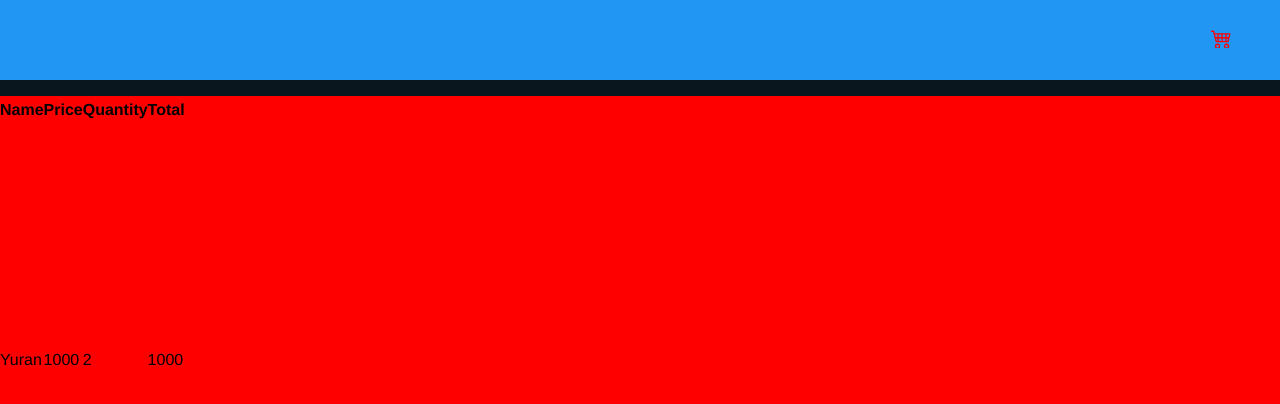
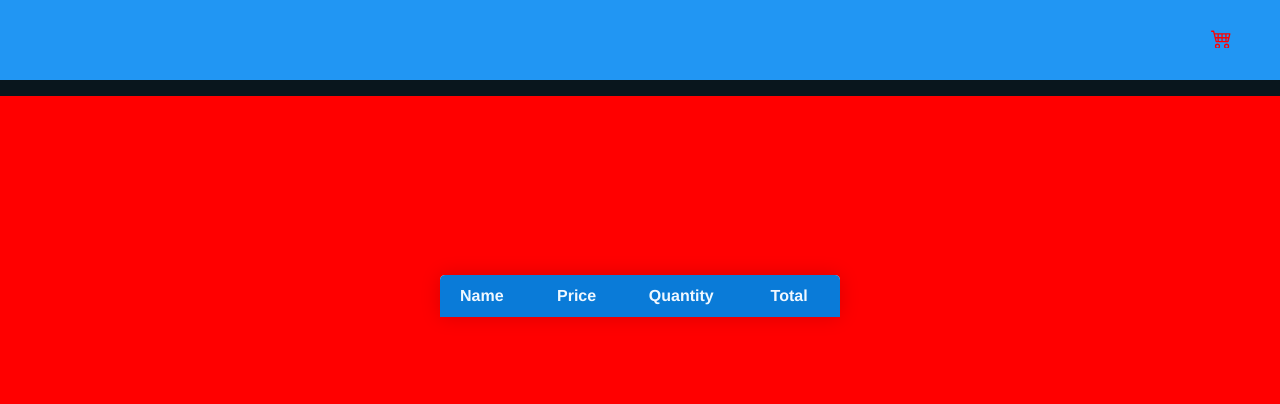
Before and after one commit to yuransimao/CarShopping, a React (Vite) app: page /Finalizar in a window 1280 px wide. Shown: the top 404 px of the page. Built offline with nearby package versions, Linux system fonts and the light colour scheme.

Commit message:
adding styling

```diff
--- a/src/Components/Table/table.jsx
+++ b/src/Components/Table/table.jsx
@@ -1,4 +1,4 @@
-export function Table(){
+export function Table({cartItem}){
     return(
         <div className="Table">
             <table className="content-table">
@@ -11,12 +11,15 @@ export function Table(){
                     </tr>
                 </thead>
                 <tbody>
+                {cartItem?.map((item)=>(
                     <tr>
-                        <td>Yuran</td>
-                        <td>1000</td>
-                        <td>2</td>
-                        <td>1000</td>
+                    <td>{item.name}</td>
+                    <td>{item.price}</td>
+                    <td>{item.quantity}</td>
+                    <td>{item.quantity * item.price}</td>
                     </tr>
+                    ))
+                }
                 </tbody>
             </table>
         </div>
--- a/src/Components/pages/Finalizar/finalizar.jsx
+++ b/src/Components/pages/Finalizar/finalizar.jsx
@@ -1,8 +1,8 @@
 import { Table } from "../../Table/table"
-export function Finalizar (){
+export function Finalizar ({cartItem}){
     return(
         <div className="Finalizar">
-        <Table/>
+        <Table cartItem= {cartItem}/>
         </div>
     )
 }
--- a/src/index.css
+++ b/src/index.css
@@ -253,10 +253,43 @@ opacity: 1;
 
 }
 
+
+.Table{
+    width: 100%;
+    height: 50%;
+    display: flex;
+    align-items:center;
+    justify-content: center;
+}
 .content-table{
+    background: #fff;
     border-collapse: collapse;
-    margin: 5px 0;
-    min-height: 500px;
+    margin: 25px 0;
+    min-width: 400px;
+    border-radius: 5px 5px 0 0;
+    overflow: hidden;
+    box-shadow: 0 0 20px rgba(0, 0, 0, 0.15);
+
+}
+.content-table thead tr{
+    background:#0a7bd8;
+    text-align:left;
+   color: aliceblue;
+   font-weight: 500;
+}
+.content-table tbody tr{
+    border-bottom: 1px solid #fff;
+}
+.content-table tbody tr:nth-of-type(even){
+    background: #e4e4e4;
+}
+.content-table tbody tr:last-of-type{
+    border-bottom: 2px solid #0a7bd8;
+}
+
+.content-table  th, .content-table td{
+    padding: 12px 20px;
+
 }
 @keyframes fadeUp{
     0%{
```
